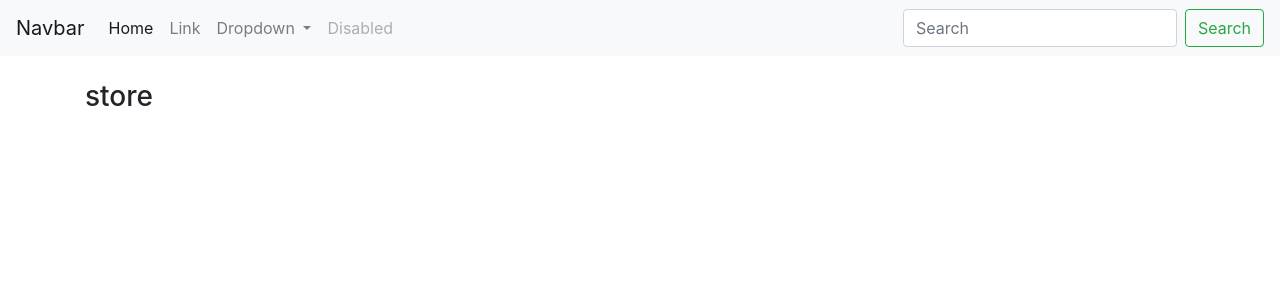
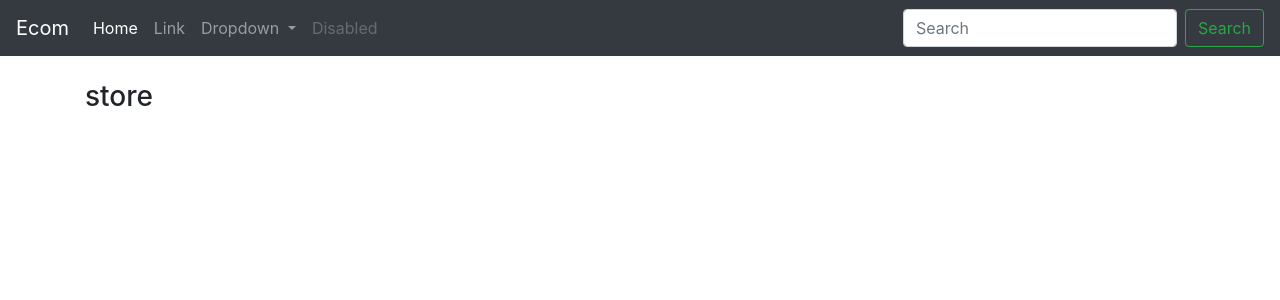
Before and after one commit to bellcastle88/E-commerce-Django, a Django app: page / in a window 1280 px wide. Shown: the top 300 px of the page. Run offline with Django 3.2, Linux system fonts and the light colour scheme; some libraries are stand-ins or nearby versions.

Commit message:
feature 10/03

```diff
--- a/store/templates/store/main.html
+++ b/store/templates/store/main.html
@@ -13,8 +13,8 @@
 </head>
 <body>
 
-	<nav class="navbar navbar-expand-lg navbar-light bg-light">
-	  <a class="navbar-brand" href="#">Navbar</a>
+	<nav class="navbar navbar-expand-lg navbar-dark bg-dark">
+	  <a class="navbar-brand" href="{% url 'store' %}">Ecom</a>
 	  <button class="navbar-toggler" type="button" data-toggle="collapse" data-target="#navbarSupportedContent" aria-controls="navbarSupportedContent" aria-expanded="false" aria-label="Toggle navigation">
 	    <span class="navbar-toggler-icon"></span>
 	  </button>
```
